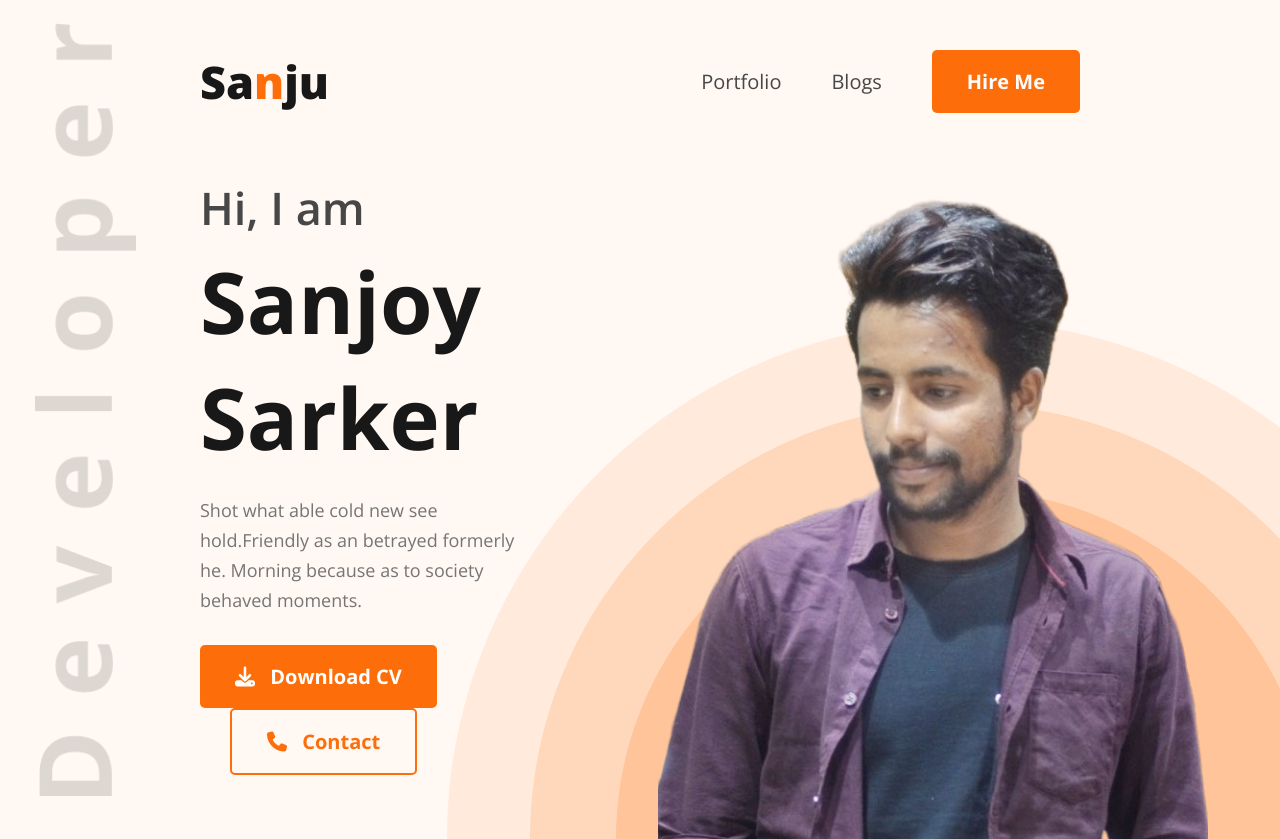
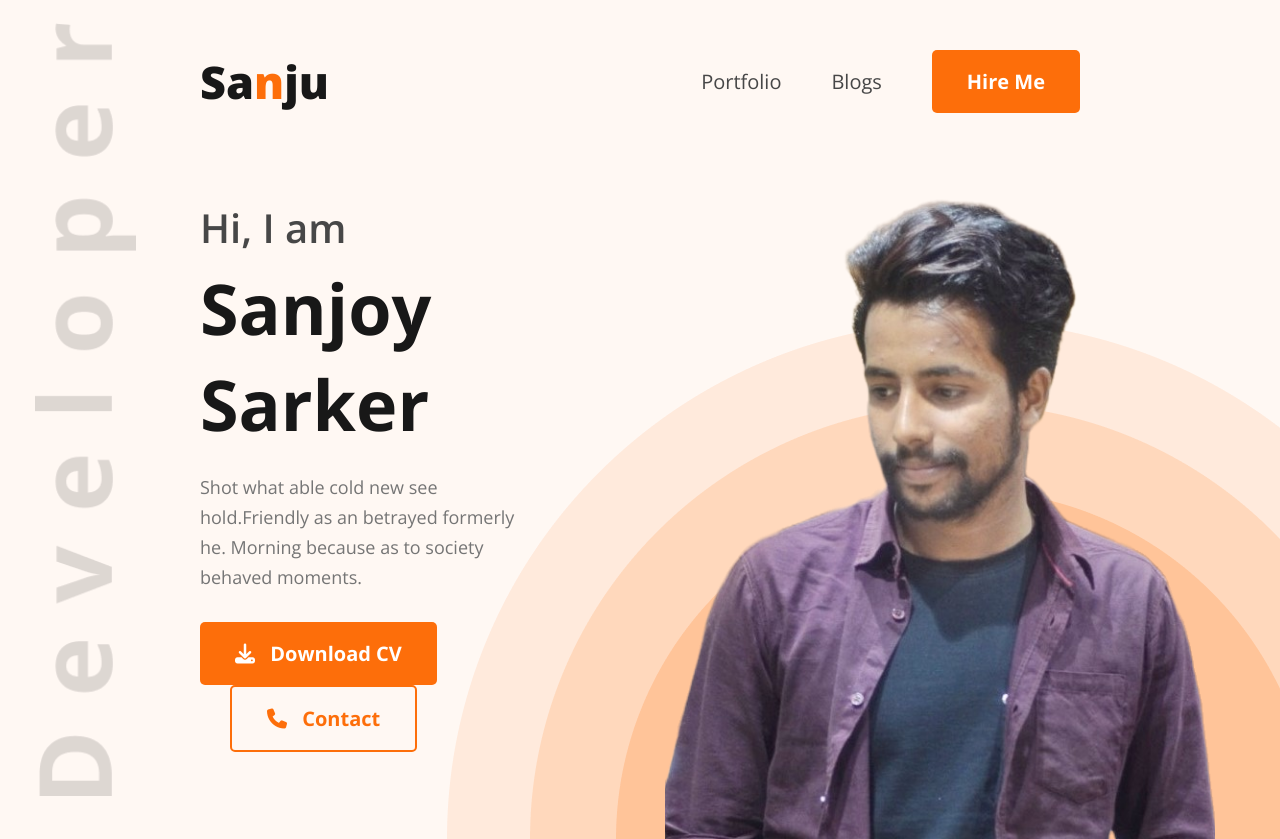
Before and after one commit to sanjoy5/developer-portfolio, a plain HTML site: page index.html in a window 1280 px wide. Shown: the top 839 px of the page. Drawn offline with nearby package versions, Linux system fonts and the light colour scheme.

Commit message:
add some styles

```diff
--- a/css/style.css
+++ b/css/style.css
@@ -129,14 +129,14 @@ nav ul li {
 }
 
 .banner .content .banner-subtitle {
-    font-size: 45px;
+    font-size: 40px;
     font-weight: 600;
     margin-bottom: 5px;
     color: #474747;
 }
 
 .banner .content .banner-title {
-    font-size: 85px;
+    font-size: 70px;
     font-weight: 700;
     margin-bottom: 20px;
     color: #181818;
@@ -152,7 +152,7 @@ nav ul li {
 .banner .banner-img {
     width: 584px;
     height: 676px;
-    transform: translateX(128px);
+    transform: translateX(135px);
     margin-top: 50px;
 }
 
```
